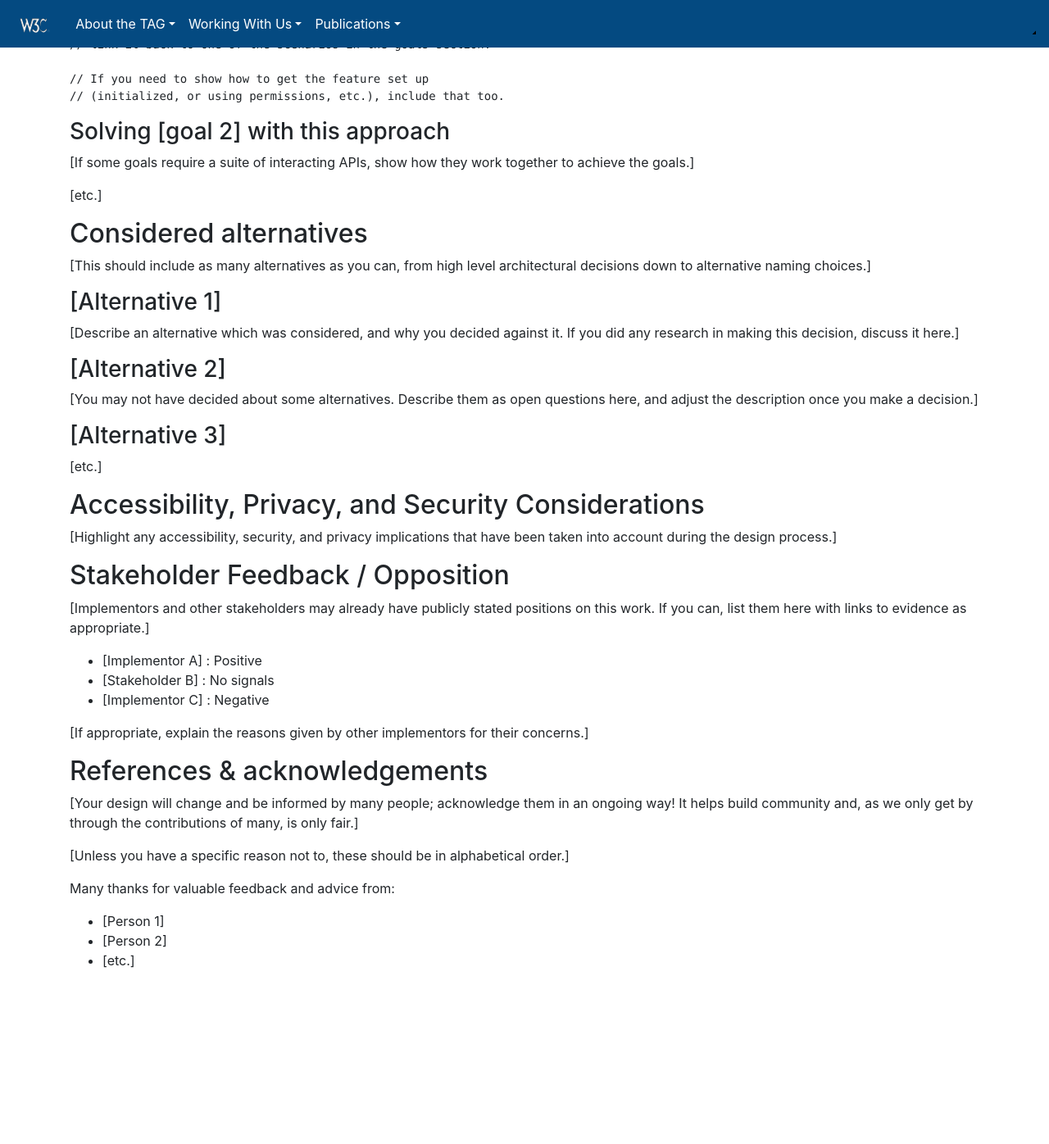
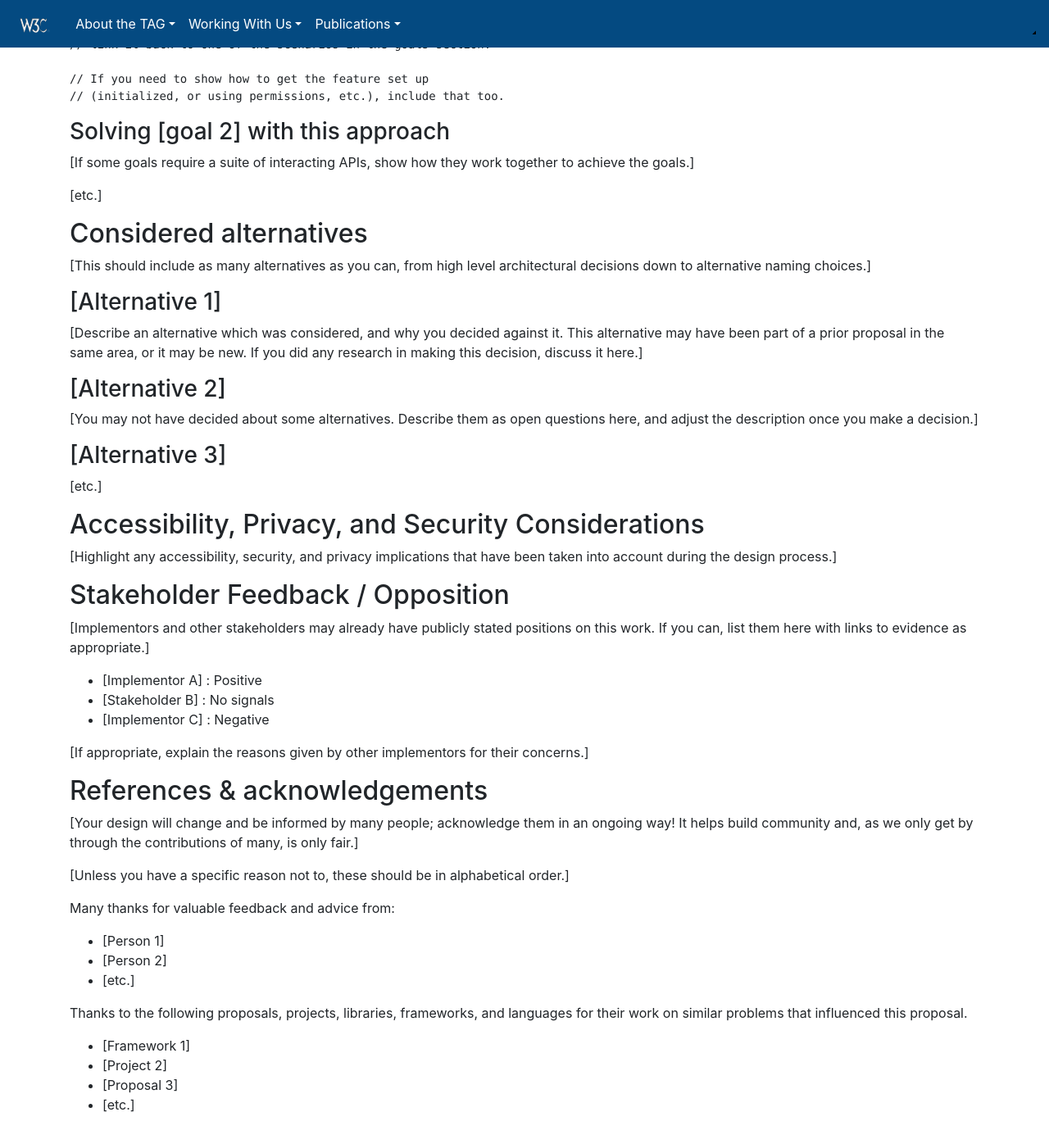
Before and after one commit to w3ctag/tag.w3.org, a Jekyll site: the page built from explainers/template.md, in a window 1280 px wide and 1400 px high, scrolled down 1481 px. Shown: the top 1396 px of the window at 82% size. Built offline with Jekyll 4.4.1, drawn with Linux system fonts in a browser that asks for light colours; nearby versions of some CDN libraries; our own code applies the rules of GitHub Pages for plain Markdown files; library files that are not in the unit come from our copies; before the commit the page ends 2705 px from its top, so only the background shows below that.

Commit message:
Fix tantek's comment, and elaborate the template.

```diff
--- a/explainers/template.md
+++ b/explainers/template.md
@@ -91,6 +91,8 @@ from high level architectural decisions down to alternative naming choices.]
 
 [Describe an alternative which was considered,
 and why you decided against it.
+This alternative may have been part of a prior proposal in the same area,
+or it may be new.
 If you did any research in making this decision, discuss it here.]
 
 ### [Alternative 2]
@@ -128,3 +130,11 @@ Many thanks for valuable feedback and advice from:
 - [Person 1]
 - [Person 2]
 - [etc.]
+
+Thanks to the following proposals, projects, libraries, frameworks, and languages
+for their work on similar problems that influenced this proposal.
+
+- [Framework 1]
+- [Project 2]
+- [Proposal 3]
+- [etc.]
```
Also changed, not shown: explainers/index.md (+3 -1 lines).
